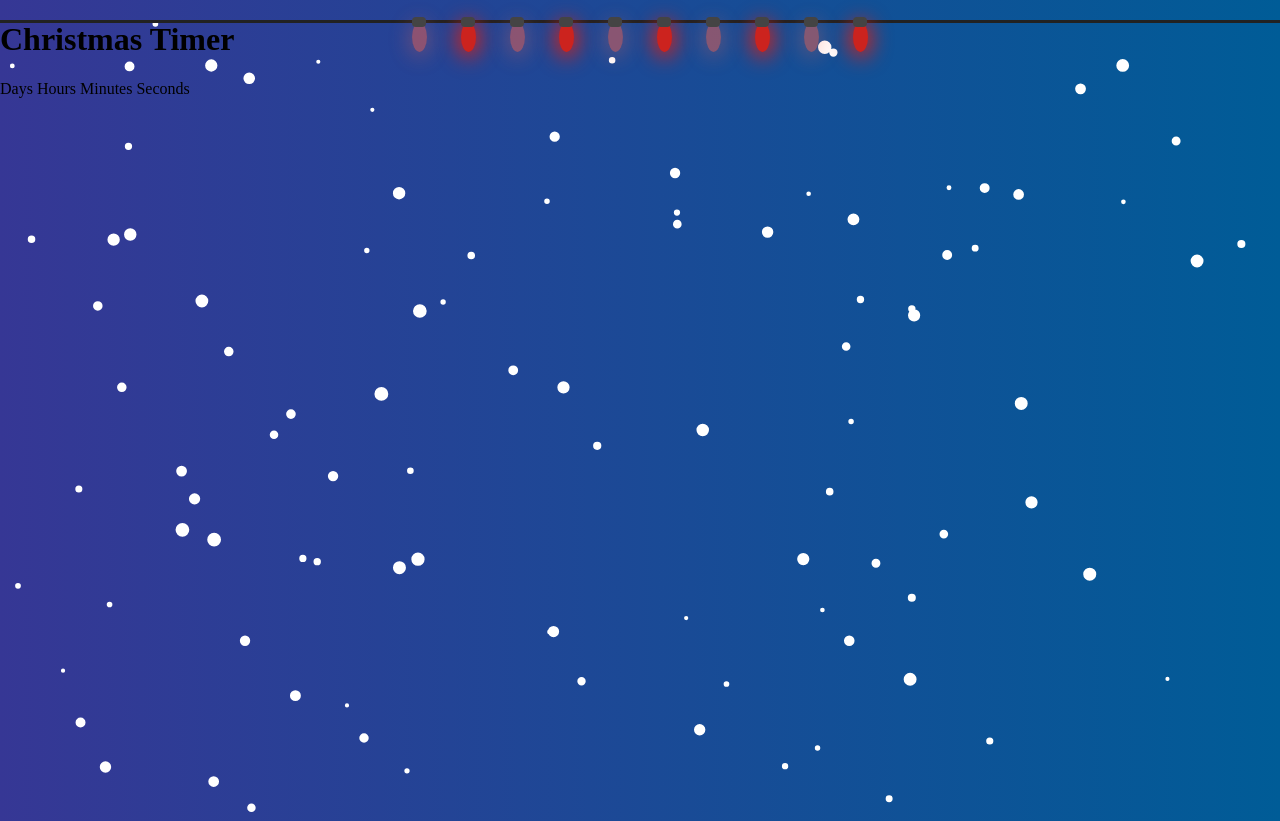
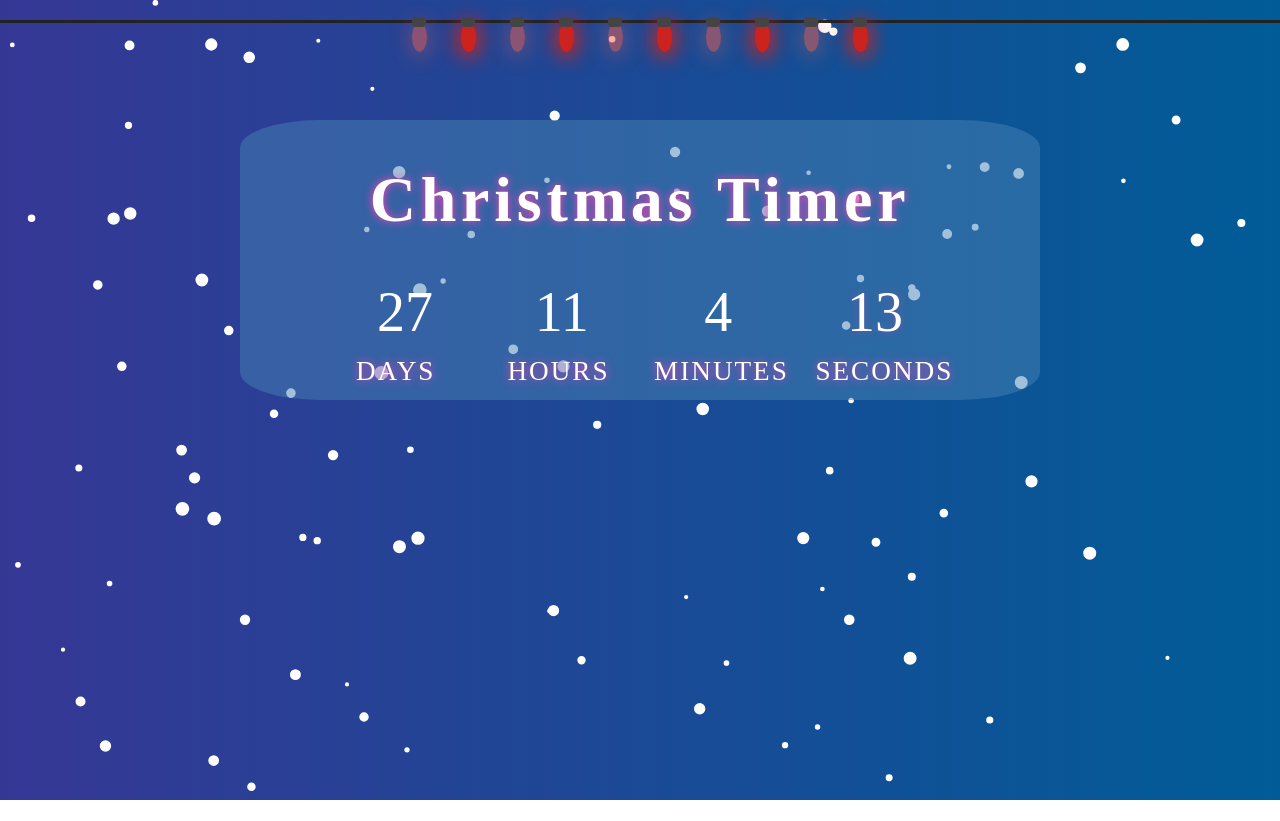
Before and after one commit to nlesko/christmas-countdown-clock, a plain HTML site: page index.html in a window 1280 px wide. After the commit the page ends 800 px from the top, so only its background shows below. Drawn offline with Linux system fonts and the light colour scheme; a web font is replaced by a local one.

Commit message:
Add countdown timer, polish position and resposiveness. README update

```diff
--- a/countdown.js
+++ b/countdown.js
@@ -0,0 +1,44 @@
+function updateTimer(deadline) {
+    let time = deadline - new Date();
+    return {
+        days: Math.floor(time / (1000 * 60 * 60 * 24)),
+        hours: Math.floor((time / (1000 * 60 * 60)) % 24),
+        minutes: Math.floor((time / 1000 / 60) % 60),
+        seconds: Math.floor((time / 1000) % 60),
+        total: time
+    }
+}
+
+function animateClock(span) {
+    // Adding flash class
+    span.className = "flash";
+    setTimeout(function () {
+        span.className = "";
+    }, 700);
+}
+
+// startTImer Function is called in snow-bg.js to prevent double window.onload methods
+function startTimer(id, deadline) {
+    let timeInterval = setInterval(function () {
+        let clock = document.getElementById(id);
+        let heading = document.getElementById('main-heading');
+        let timer = updateTimer(deadline);
+
+        clock.innerHTML = `<span> ${timer.days}</span> <span> ${timer.hours}</span> <span> ${timer.minutes}</span> <span> ${timer.seconds}</span>`;
+
+        // animations
+
+        let span = clock.getElementsByTagName('span');
+        animateClock(span[3]);
+        if (timer.seconds === 59) animateClock(span[2]);
+        if (timer.minutes == 59 && timer.seconds == 59) animateClock(span[1]);
+        if (timer.hours == 23 && timer.minues == 59 && timer.seconds == 59) animateClock(span[0]);
+
+        // check for end of timer
+        if (timer.total < 1) {
+            clearInterval(timerInterval);
+            clock.innerHTML = `<span> 0 </span> <span> 0 </span> <span> 0 </span> <span> 0 </span>`;
+            heading.textContent = 'Merry Christmas';
+        }
+    }, 1000);
+}
--- a/index.html
+++ b/index.html
@@ -25,7 +25,7 @@
         <li></li>
     </div>
     <div id="clock-container">
-        <h1>Christmas Timer</h1>
+        <h1 id="main-heading">Christmas Timer</h1>
         <div id="clock"></div>
         <div id="units">
             <span>Days</span>
--- a/main.css
+++ b/main.css
@@ -12,11 +12,14 @@ body {
     background: linear-gradient(to right, #363795, #005C97);
     /* W3C, IE 10+/ Edge, Firefox 16+, Chrome 26+, Opera 12+, Safari 7+ */
     font-family: 'Mountains of Christmas';
+    color: #fff;
 }
 
 #sky {
     position: absolute;
     z-index: -1;
+    top: 0;
+    left: 0;
 }
 
 /* FLASHLIGHTS STYLING
@@ -64,6 +67,112 @@ body {
     background: #444;
 }
 
+/* Heading + Timer Styling */
+
+#clock-container {
+    display: grid;
+    max-width: 800px;
+    margin: 15vh auto;
+    background: rgba(70, 130, 180, 0.5);
+    border-radius: 10%;
+    justify-content: center;
+}
+
+h1 {
+    max-width: 100%;
+    font-size: 4rem;
+    text-align: center;
+    position: relative;
+    letter-spacing: 0.3rem;
+    text-shadow: 0px 0px 8px rgba(255, 65, 185, 1);
+}
+
+#clock {
+    display: grid;
+    grid-template-columns: repeat(4, 1fr);
+    justify-items: center;
+    font-size: 3.5rem;
+}
+
+#clock:after {
+    content: '';
+    display: block;
+    clear: both;
+}
+
+#units {
+    display: grid;
+    grid-template-columns: repeat(4, 1fr);
+    grid-column-gap: 25px;
+    justify-items: center;
+    margin: 2% 0;
+}
+
+#units span {
+    font-size: 1.7rem;
+    text-transform: uppercase;
+    letter-spacing: 2px;
+    text-shadow: 0px 0px 8px rgba(255, 65, 185, 1);
+}
+
+span.flash {
+    animation: flash 0.7s ease forwards;
+}
+
+
+@media screen and (max-width: 780px) {
+    #clock-container {
+        margin: 15vh 5px;
+    }
+}
+
+@media screen and (max-width: 540px) {
+    #clock-container {
+        margin: 15vh 2px;
+    }
+
+    h1 {
+        font-size: 3rem;
+        letter-spacing: 0.1rem;
+    }
+
+    #clock {
+        font-size: 2.7rem;
+    }
+
+    #units span {
+        font-size: 1.3rem;
+    }
+}
+
+@media screen and (max-width: 390px) {
+    h1 {
+        font-size: 2.5rem;
+    }
+
+    #clock {
+        font-size: 2rem;
+    }
+
+    #units span {
+        font-size: 0.8rem;
+        letter-spacing: 0.1rem;
+    }
+}
+
+/* Animations */
+
+@keyframes flash {
+    0% {
+        text-shadow: 0px 0px 8px rgba(255, 65, 185, 0.3);
+    }
+
+    100% {
+        text-shadow: 0px 0px 8px rgba(255, 65, 185, 1);
+    }
+}
+
+
 @keyframes even-flash {
 
     0%,
--- a/snow-bg.js
+++ b/snow-bg.js
@@ -1,4 +1,10 @@
 window.onload = function () {
+
+    // Loading the clock on top of background
+    let deadline = new Date('December 25, 2018 00:00:010');
+    startTimer('clock', deadline);
+
+
     // Get Canvas and contex, store them in variables
     let canvas = document.getElementById('sky');
     let ctx = canvas.getContext('2d');
```
Also changed, not shown: 1 other file.
